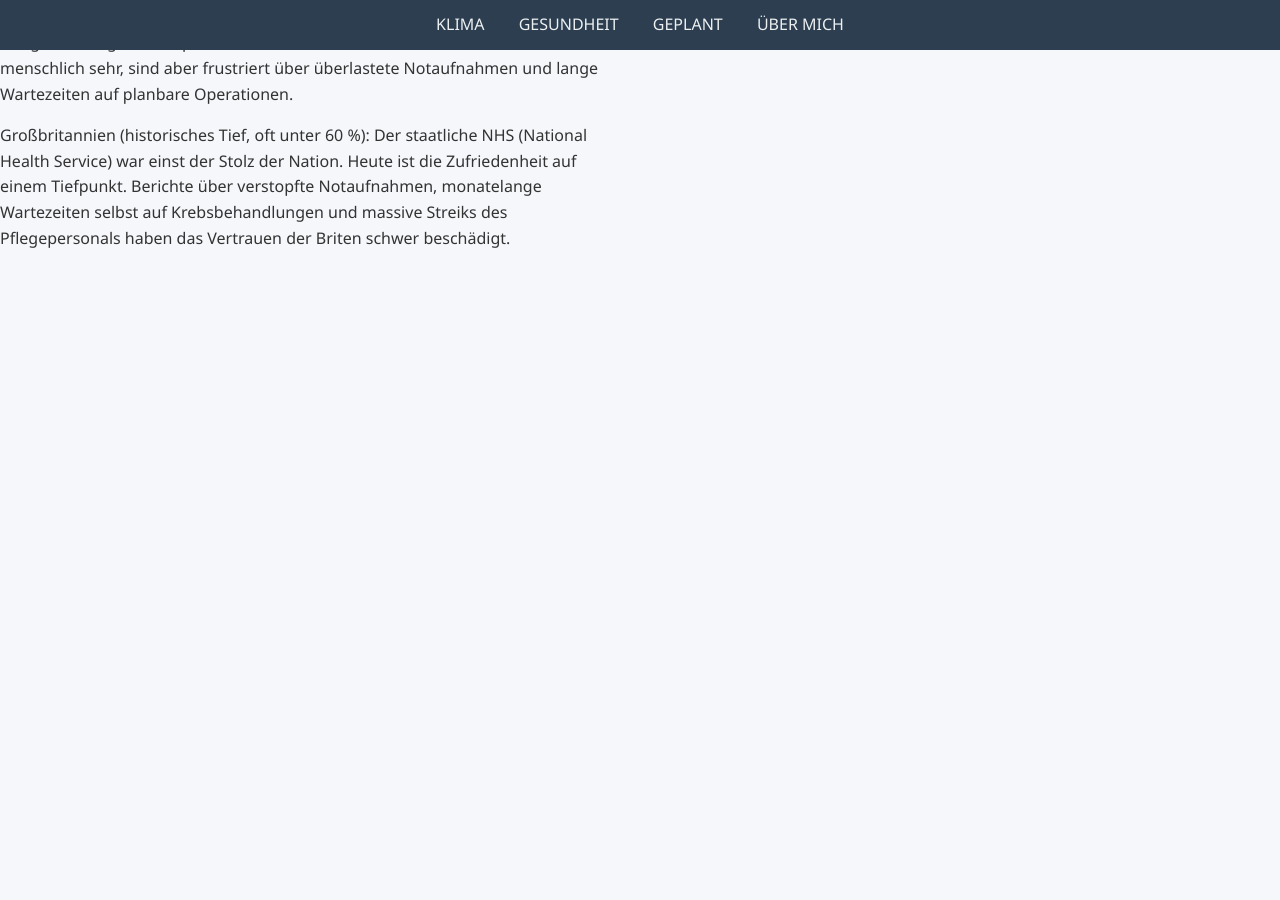
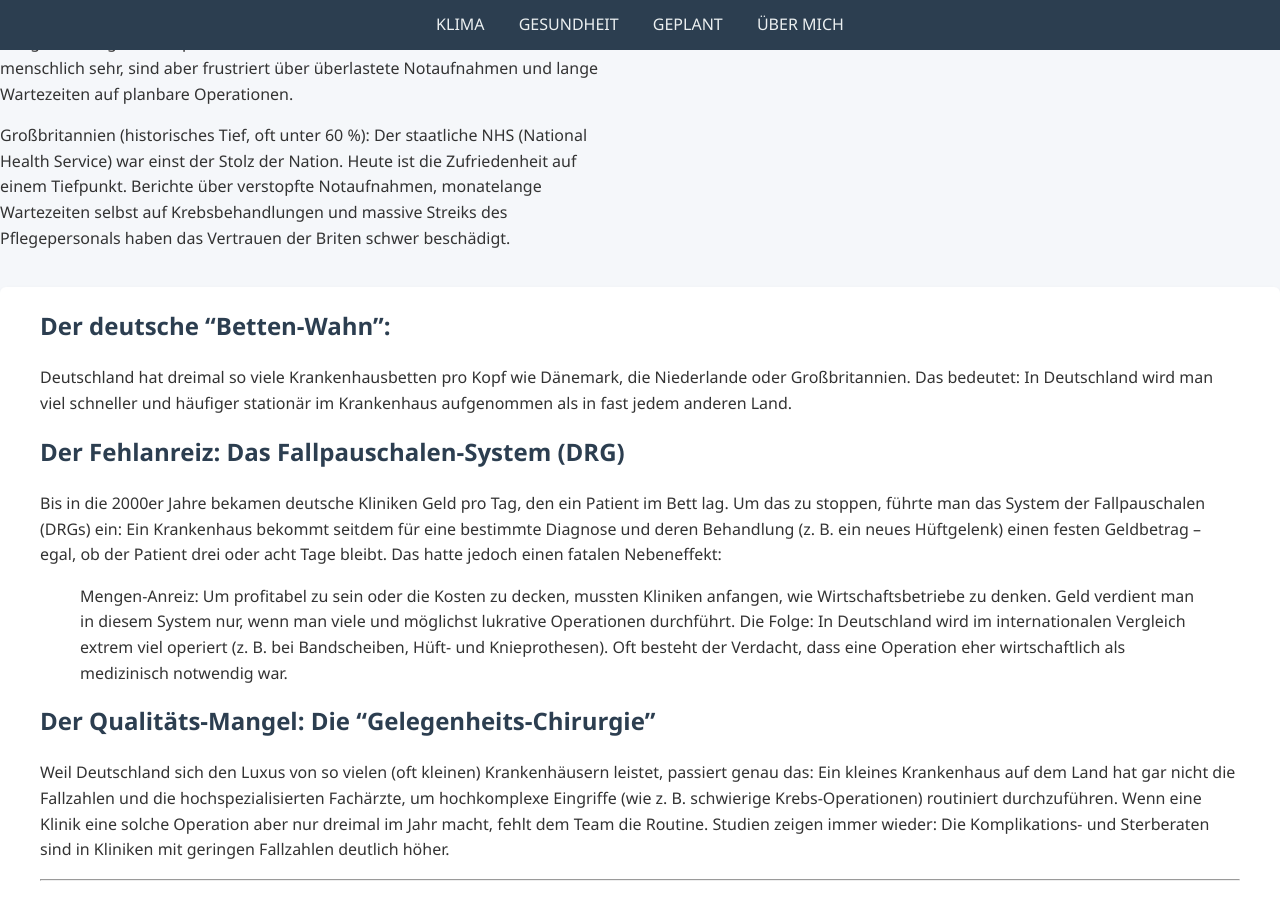
Before and after one commit to TheGermanTruth/TheGermanTruth, a Jekyll site: the page built from gesundheit.md, in a window 1280 px wide and 900 px high, scrolled down 3127 px. Built offline with Jekyll 4.4.1, drawn with Linux system fonts in a browser that asks for light colours; before the commit the page ends 3394 px from its top, so only the background shows below that.

Commit message:
Update gesundheit.md

```diff
--- a/gesundheit.md
+++ b/gesundheit.md
@@ -107,3 +107,26 @@ wo das System verlässlich und schnell funktioniert (Schweiz, Niederlande) – s
 </div>
 
 </div>
+
+<div class="section one-column" markdown="1">
+
+## Der deutsche "Betten-Wahn":
+
+Deutschland hat dreimal so viele Krankenhausbetten pro Kopf wie Dänemark, die Niederlande oder Großbritannien. Das bedeutet: In Deutschland wird man viel schneller und häufiger stationär im Krankenhaus aufgenommen als in fast jedem anderen Land.
+
+## Der Fehlanreiz: Das Fallpauschalen-System (DRG)
+
+Bis in die 2000er Jahre bekamen deutsche Kliniken Geld pro Tag, den ein Patient im Bett lag. Um das zu stoppen, führte man das System der Fallpauschalen (DRGs) ein: Ein Krankenhaus bekommt seitdem für eine bestimmte Diagnose und deren Behandlung (z. B. ein neues Hüftgelenk) einen festen Geldbetrag – egal, ob der Patient drei oder acht Tage bleibt.
+Das hatte jedoch einen fatalen Nebeneffekt:
+>Mengen-Anreiz: Um profitabel zu sein oder die Kosten zu decken, mussten Kliniken anfangen, wie Wirtschaftsbetriebe zu denken. Geld verdient man in diesem System nur, wenn man viele und möglichst lukrative Operationen durchführt.
+>Die Folge: In Deutschland wird im internationalen Vergleich extrem viel operiert (z. B. bei Bandscheiben, Hüft- und Knieprothesen). Oft besteht der Verdacht, dass eine Operation eher wirtschaftlich als medizinisch notwendig war.
+
+## Der Qualitäts-Mangel: Die "Gelegenheits-Chirurgie"
+
+Weil Deutschland sich den Luxus von so vielen (oft kleinen) Krankenhäusern leistet, passiert genau das: Ein kleines Krankenhaus auf dem Land hat gar nicht die Fallzahlen und die hochspezialisierten Fachärzte, um hochkomplexe Eingriffe (wie z. B. schwierige Krebs-Operationen) routiniert durchzuführen.
+Wenn eine Klinik eine solche Operation aber nur dreimal im Jahr macht, fehlt dem Team die Routine. Studien zeigen immer wieder:
+Die Komplikations- und Sterberaten sind in Kliniken mit geringen Fallzahlen deutlich höher.
+
+---
+
+</div>
```
